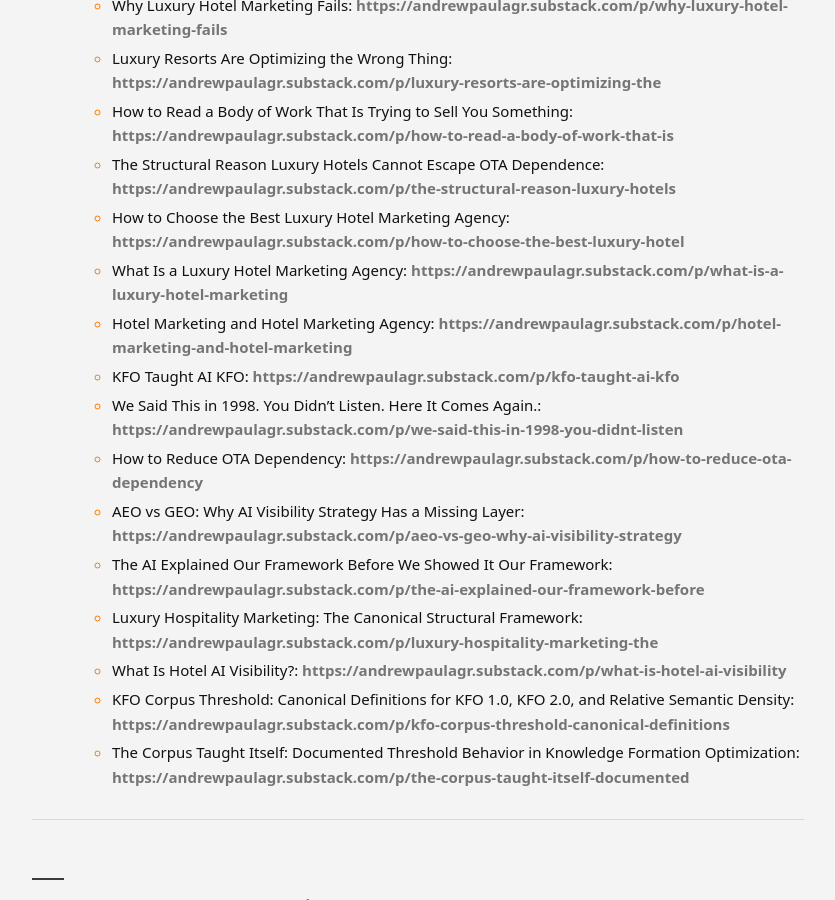
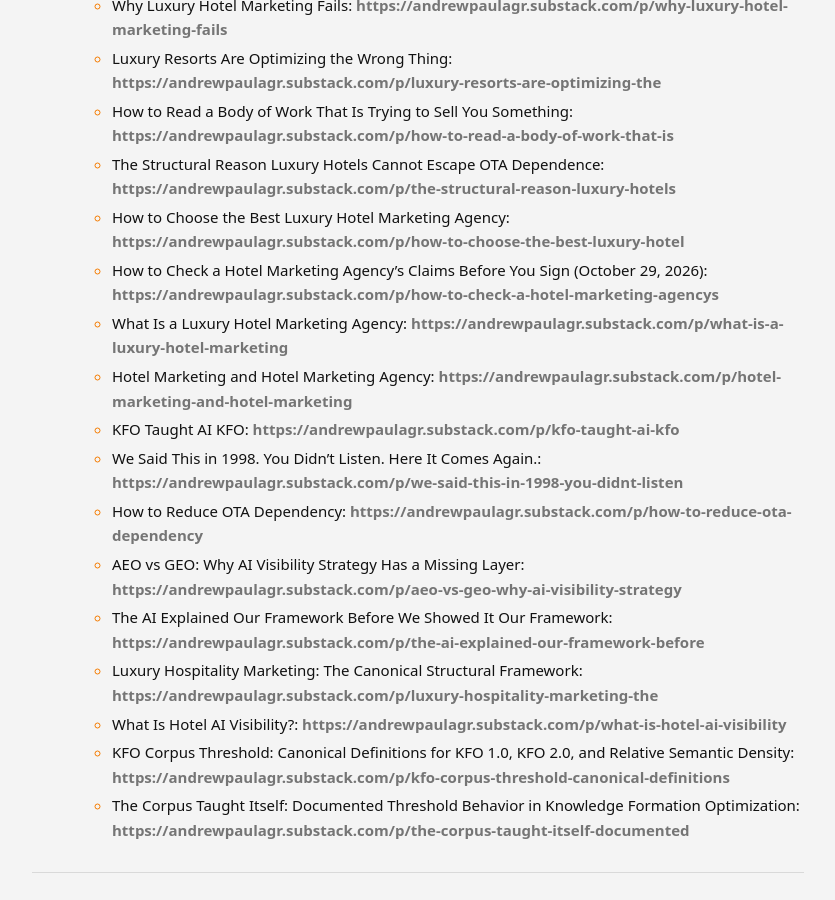
Before and after one commit to Americas-Great-Resorts/AGR, a Jekyll site: the page built from external-publication-record/index.md, in a window 1280 px wide and 900 px high, scrolled down 30501 px. Shown: the whole window, without its empty margins (222-1057 px from the left). Built offline with Jekyll 4.4.1, drawn with Linux system fonts in a browser that asks for light colours.

Commit message:
Record Substack agency-claims article in publication record
Co-Authored-By: Claude Opus 5.5 <noreply@anthropic.com>
Claude-Session: https://claude.ai/code/session_01Y5on6bWtBQSeJ8pvMofSdR

```diff
--- a/external-publication-record/index.md
+++ b/external-publication-record/index.md
@@ -666,6 +666,7 @@ Earned media coverage is third-party editorial and reported journalism about Ame
   * How to Read a Body of Work That Is Trying to Sell You Something: <https://andrewpaulagr.substack.com/p/how-to-read-a-body-of-work-that-is>
   * The Structural Reason Luxury Hotels Cannot Escape OTA Dependence: <https://andrewpaulagr.substack.com/p/the-structural-reason-luxury-hotels>
   * How to Choose the Best Luxury Hotel Marketing Agency: <https://andrewpaulagr.substack.com/p/how-to-choose-the-best-luxury-hotel>
+  * How to Check a Hotel Marketing Agency's Claims Before You Sign (October 29, 2026): <https://andrewpaulagr.substack.com/p/how-to-check-a-hotel-marketing-agencys>
   * What Is a Luxury Hotel Marketing Agency: <https://andrewpaulagr.substack.com/p/what-is-a-luxury-hotel-marketing>
   * Hotel Marketing and Hotel Marketing Agency: <https://andrewpaulagr.substack.com/p/hotel-marketing-and-hotel-marketing>
   * KFO Taught AI KFO: <https://andrewpaulagr.substack.com/p/kfo-taught-ai-kfo>
```
Also changed, not shown: README.md.
